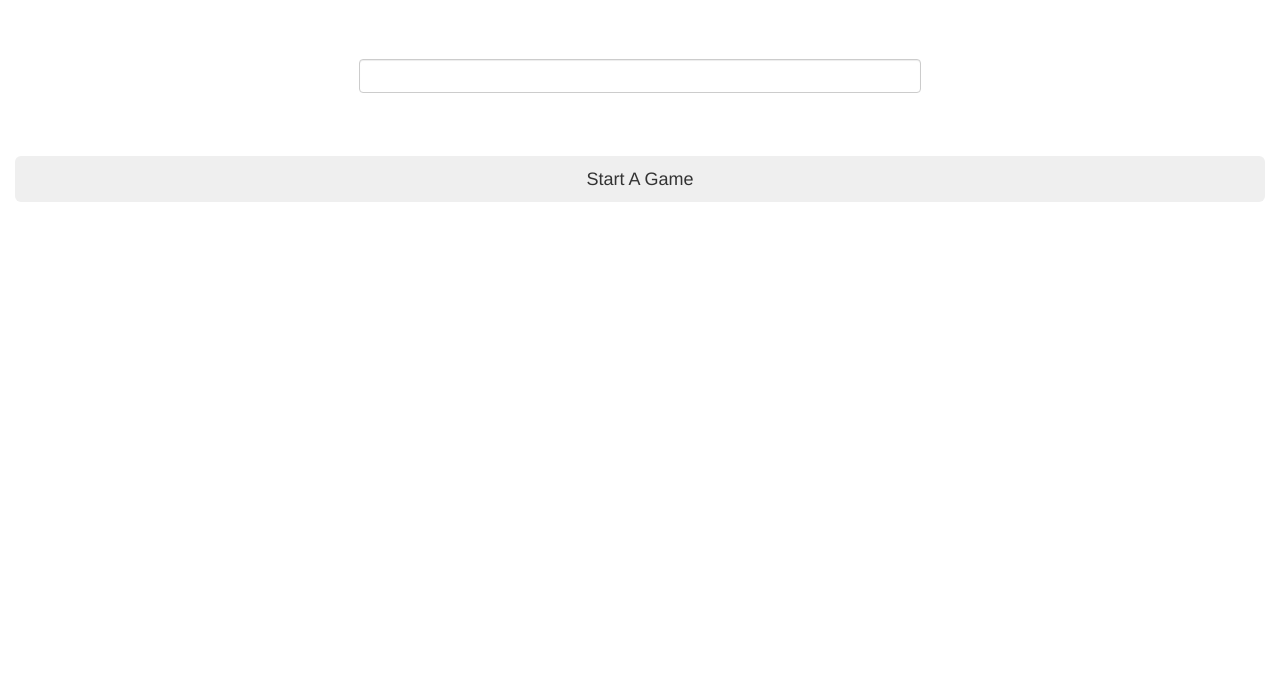
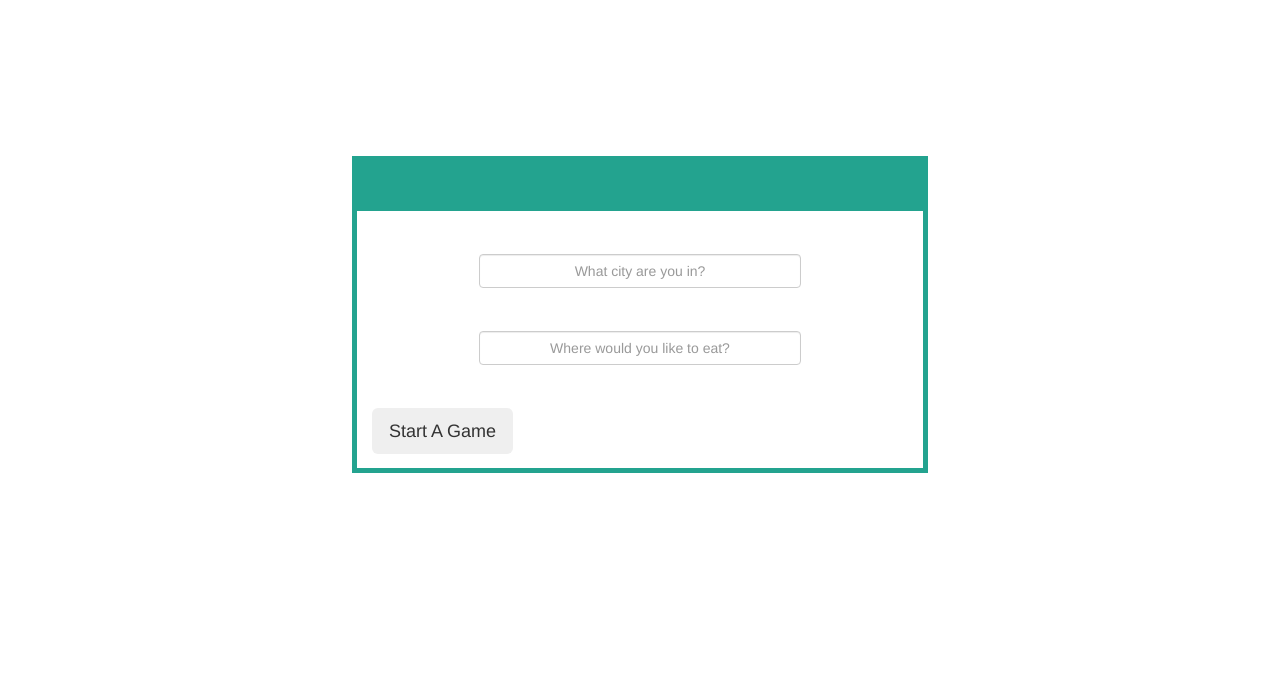
Before and after one commit to backjo/mhacks4, a website: page public/index.html in a window 1280 px wide. Shown: the part 100-800 px from the top of the page. Drawn offline with nearby package versions, Linux system fonts and the light colour scheme; no server answers.

Commit message:
cleaning up ui - making it nicer

```diff
--- a/public/css/custom.css
+++ b/public/css/custom.css
@@ -46,15 +46,16 @@ img.header {
     margin: 5px;
 }
 
-.signInBox {
-    border-bottom-width: 5px;
-    border-right-width: 5px;
-    border-left-width: 5px;
-    border-top-width: 15px;
+div.signInBox {
+    border: 5px solid #23A38F;
+    border-top-width: 55px;
+    position: relative;
+    margin-top: 20%;
+    width: 45%;
 }
 
 form.initiateGame input {
-    width: 45%;
-    margin: 5% auto;
+    width: 60%;
+    margin: 8% auto;
     text-align: center;
 }
--- a/public/index.html
+++ b/public/index.html
@@ -20,12 +20,12 @@
     <img src="img/veatoBigAss.png" class="header">
     <h2 style="color: white; float: right; margin-right: 5%;" ng-show="gameId">GameID: {{gameId}}</h2>
 </div>
-<button class="btn btn-lg top-right" ng-click="changeView('joinGame')">Join</button>
-<div ng-show="landing" class="container-fluid signInBox">
+<button class="btn btn-lg top-right" ng-hide="gameId">Join</button>
+<div ng-show="landing" class="container signInBox">
     <form class="initiateGame">
-        <input type="text" ng-model="city" class="form-control">
-        <input type="text" ng-model="suggestion" class="form-control">
-        <button class="btn btn-lg" style="width: 100%" ng-click="changeView('startGame')">Start A Game</button>
+        <input type="text" ng-model="city" class="form-control" placeholder="What city are you in?">
+        <input type="text" ng-model="suggestion" class="form-control" placeholder="Where would you like to eat?">
+        <button class="btn btn-lg" ng-click="initGame()">Start A Game</button>
     </form>
 </div>
 <div ng-show="joinGameView">
@@ -42,18 +42,6 @@
         </div>
     </form>
 </div>
-<div ng-show="startGameView">
-    <div style="margin: 0 auto; text-align: center;" class="mcenter centery container">
-        <div class="col-lg-2"></div>
-        <div class="col-lg-5">
-            <input class="form-control sexy-box" type="text" ng-model="suggestion" style="width: 100%" placeholder="Suggestion!">
-        </div>
-        <div class="col-lg-3">
-            <button class="btn btn-primary" id="startGame" ng-click="initGame()">Start Game!</button>
-        </div>
-        <div class="col-lg-2"></div>
-    </div>
-</div>
 <div ng-show="veto">
     <form ng-submit="vote()">
         <div style="margin: 0 auto; text-align: center;" class="mCenter centery container">
```
